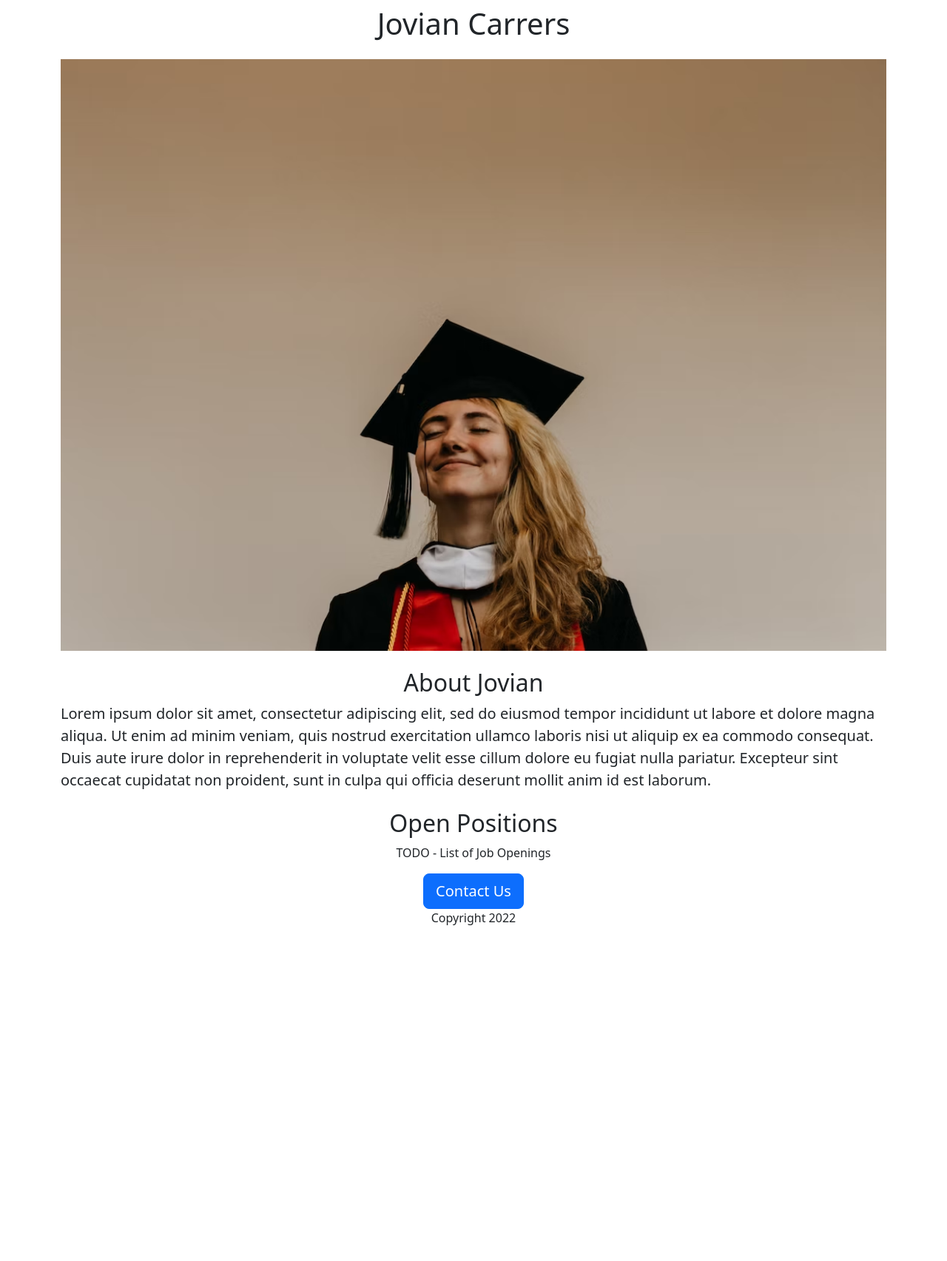
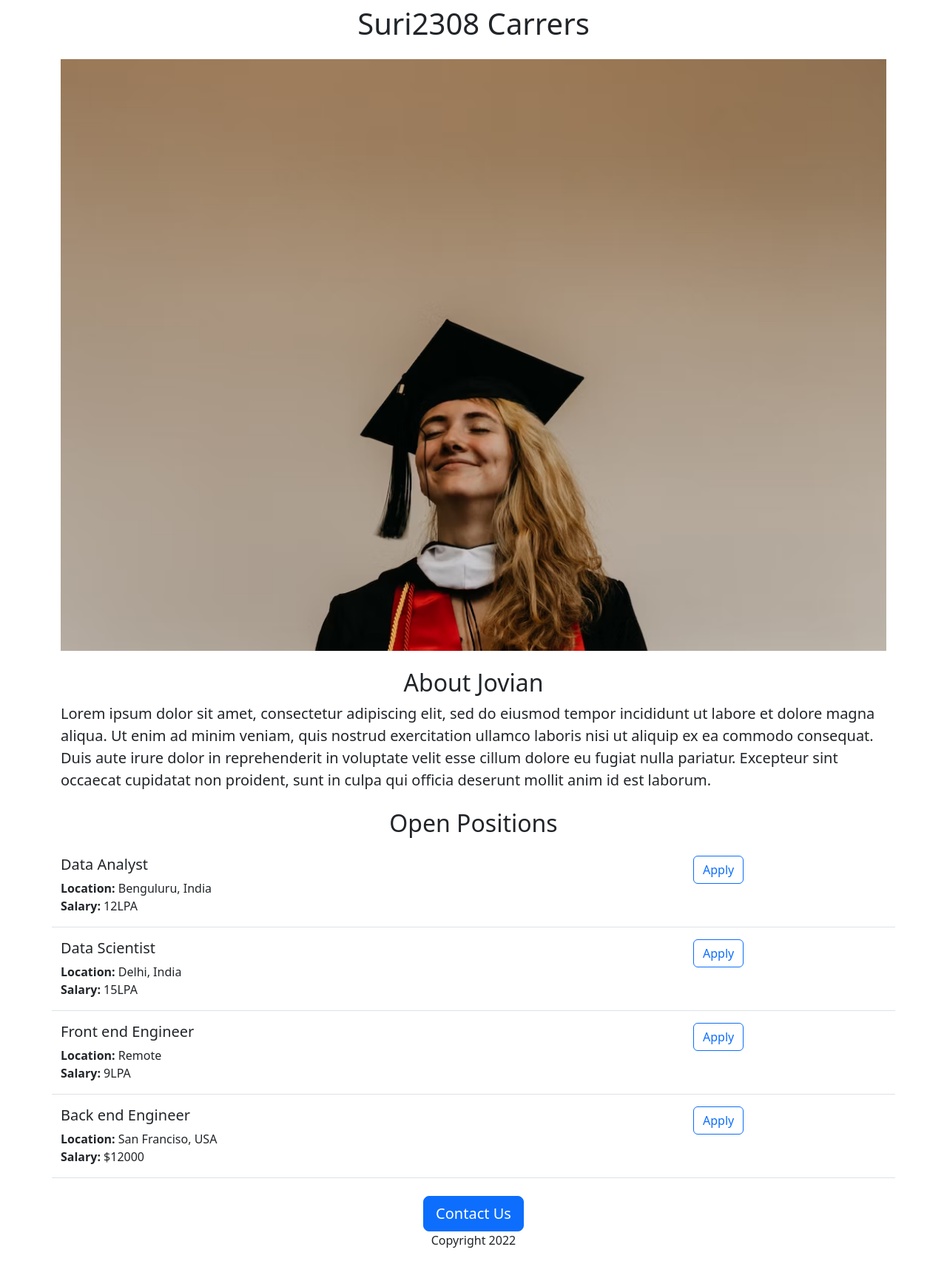
Before and after one commit to surendra2204/Career-website-v2, a Flask app: page / in a window 1280 px wide. Shown: the whole page at 74% size. Before the commit the page ends 1251 px from the top, so only its background shows below. Run offline with Flask 3, Linux system fonts and the light colour scheme.

Commit message:
Added dynamic data and API route

```diff
--- a/app.py
+++ b/app.py
@@ -1,11 +1,39 @@
-from flask import Flask , render_template
+from flask import Flask, render_template, jsonify
 
 app = Flask(__name__)
 
+JOBS = [{
+  'id': '1',
+  'title': 'Data Analyst',
+  'location': 'Benguluru, India',
+  'salary': '12LPA'
+}, {
+  'id': '2',
+  'title': 'Data Scientist',
+  'location': 'Delhi, India',
+  'salary': '15LPA'
+}, {
+  'id': '3',
+  'title': 'Front end Engineer',
+  'location': 'Remote',
+  'salary': '9LPA'
+}, {
+  'id': '4',
+  'title': 'Back end Engineer',
+  'location': 'San Franciso, USA',
+  'salary': '$12000'
+}]
+
+
 @app.route('/')
+def hello_world():
+  return render_template('home.html', jobs=JOBS, company_name='Suri2308')
 
-def hello_world():
-  return render_template('home.html')
+
+@app.route('/api/jobs')
+def list_jobs():
+  return jsonify(JOBS)
+
 
 if __name__ == "__main__":
-  app.run(host='0.0.0.0',debug=True)
+  app.run(host='0.0.0.0', debug=True)
--- a/templates/home.html
+++ b/templates/home.html
@@ -16,15 +16,19 @@
   </head>
   <body>
     <div class="container">
-      <h1 class="text-center mt-2 mb-4">Jovian Carrers</h1>
+      <h1 class="text-center mt-2 mb-4">{{company_name}} Carrers</h1>
       <img id="banner" class="img-fluid" src="static/banner.jpeg">
       <h2 class="text-center mt-4">About Jovian</h2>
       <p class="lead">
         Lorem ipsum dolor sit amet, consectetur adipiscing elit, sed do eiusmod tempor incididunt ut labore et dolore magna aliqua. Ut enim ad minim veniam, quis nostrud exercitation ullamco laboris nisi ut aliquip ex ea commodo consequat. Duis aute irure dolor in reprehenderit in voluptate velit esse cillum dolore eu fugiat nulla pariatur. Excepteur sint occaecat cupidatat non proident, sunt in culpa qui officia deserunt mollit anim id est laborum.
       </p>
-      <div class="text-center">
-        <h2 class="mt-4">Open Positions</h2>
-        <p>TODO - List of Job Openings</p>
+      <h2 class="text-center mt-4 mb-4">Open Positions</h2>
+      <div class="mt-10">
+        {% for job in jobs %}
+          {% include 'jobitem.html' %}
+        {% endfor %}
+      </div>
+      <div class="text-center mt-4">
         <div>
           <button class="btn btn-primary btn-lg">Contact Us</button>
         </div>
--- /dev/null
+++ b/templates/jobitem.html
@@ -0,0 +1,12 @@
+<div class="border-bottom row" style="margin-bottom:16px;padding-bottom:8px;">
+  <div class="col-9">
+    <h5 class="mb-2">{{job['title']}}</h5>
+    <div class="mb-1.5"><b>Location:</b> {{job['location']}}</div>
+    {% if 'salary' in job %}
+    <div class="mb-2"><b>Salary:</b> {{job['salary']}}</div>
+    {% endif %}
+  </div>
+  <div class="col-3">
+    <button type="button" class="btn btn-outline-primary">Apply</button>
+  </div>
+</div>
```
